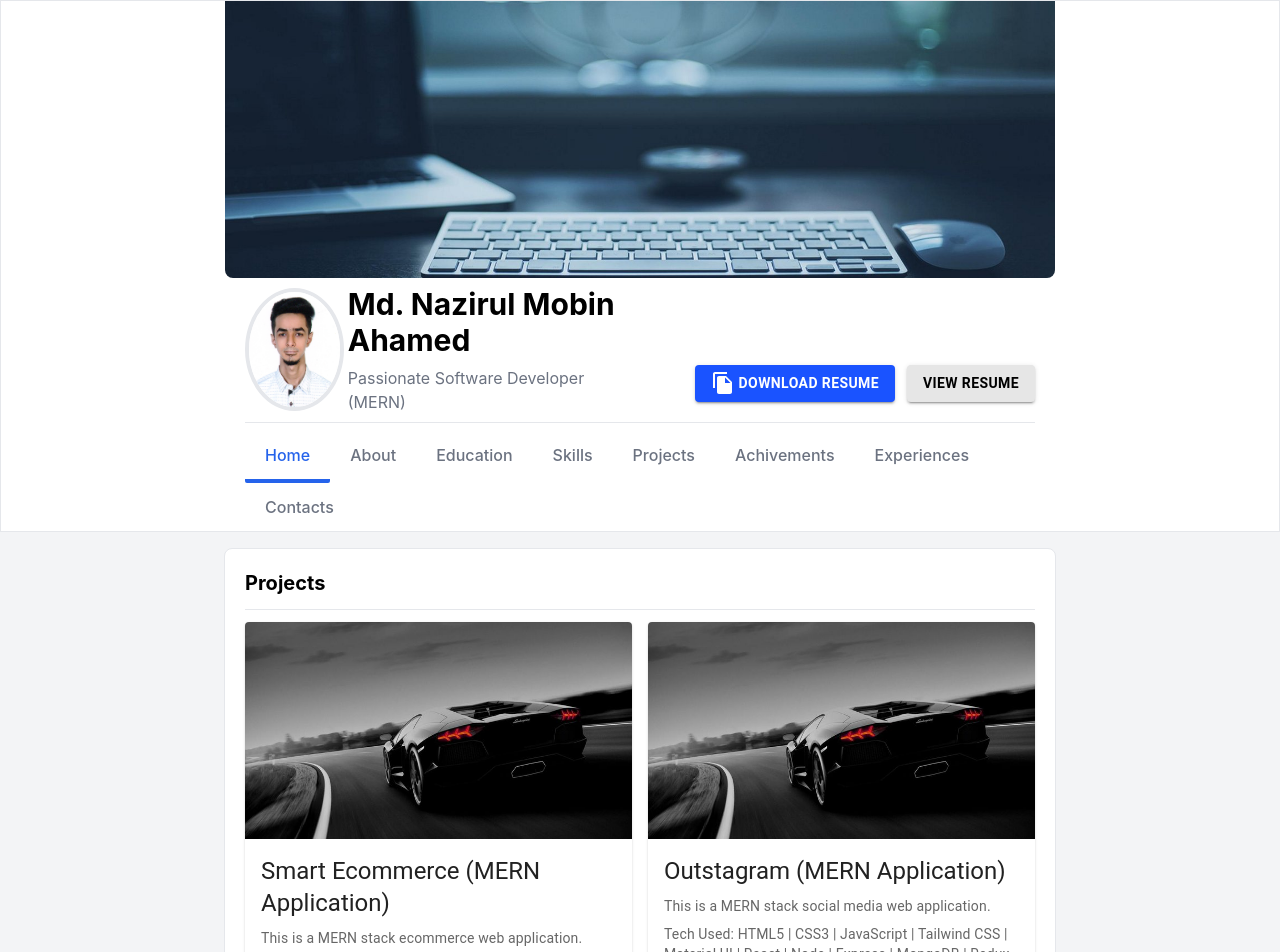
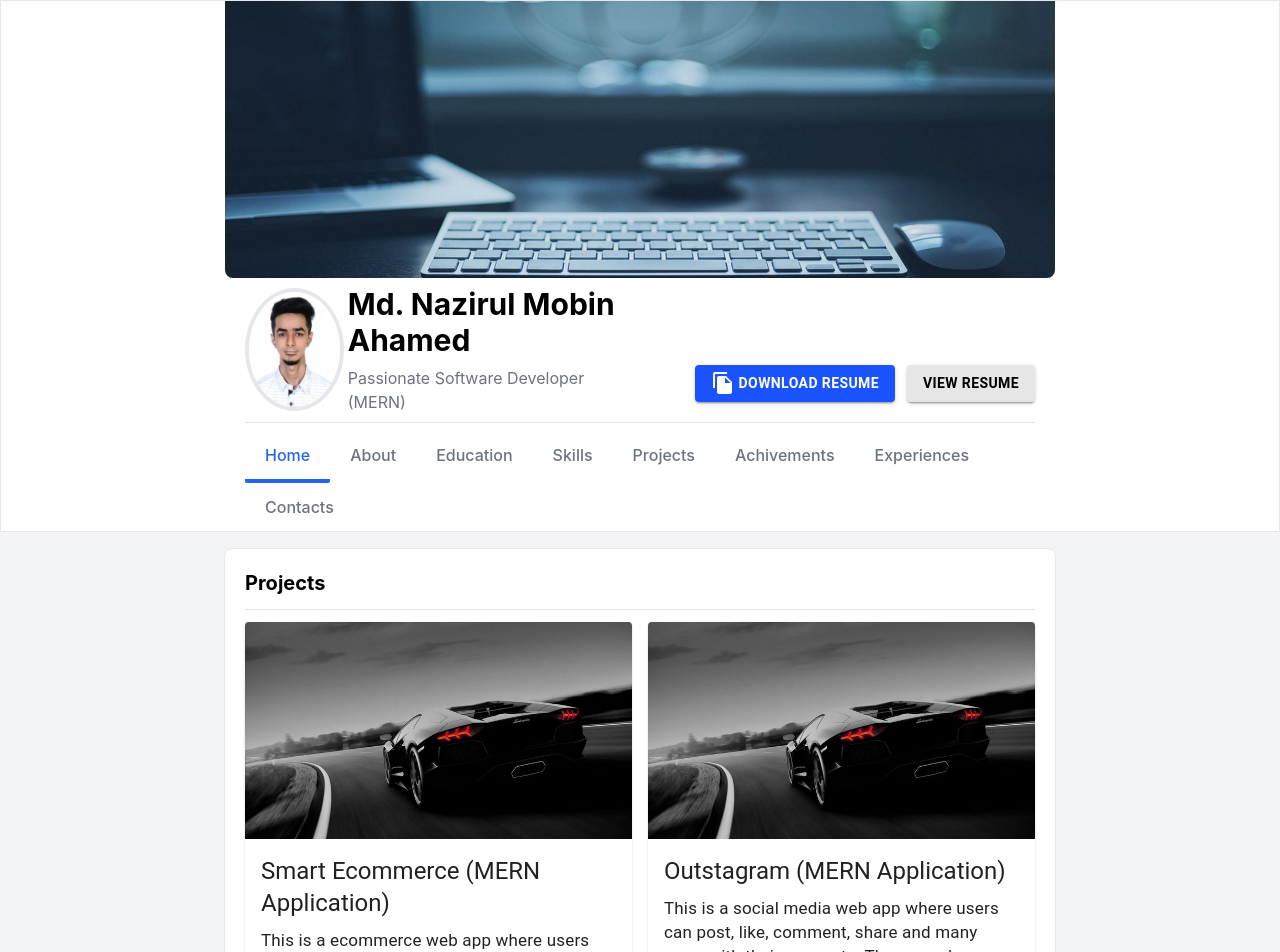
Before and after one commit to AntoAhamed/Updated-Portfolio, a React (Create React App) app: page /projects in a window 1280 px wide. Shown: the top 952 px of the page. Built offline with nearby package versions, Linux system fonts and the light colour scheme.

Commit message:
project details added

```diff
--- a/src/components/projects/ProjectCard.jsx
+++ b/src/components/projects/ProjectCard.jsx
@@ -23,7 +23,7 @@ export default function ProjectCard(props) {
           <Typography gutterBottom variant="h5" component="div">
             {project.title}
           </Typography>
-          <Typography variant="body2" sx={{ color: 'text.secondary' }}>
+          <Typography variant="body2" sx={{ fontSize: '17px' }}>
             {project.description}
           </Typography>
           <Typography variant="body2" sx={{ marginTop: '8px', color: 'text.secondary' }}>
--- a/src/components/projects/Projects.jsx
+++ b/src/components/projects/Projects.jsx
@@ -6,7 +6,7 @@ function Projects() {
     {
       image: "",
       title: "Smart Ecommerce (MERN Application)",
-      description: "This is a MERN stack ecommerce web application.",
+      description: "This is a ecommerce web app where users can buy filter and order products by creating accounts. They can also give ratings to products and manage their orders. It also contains an admin panel with dashboard to maintain the whole system.",
       tech_used: "Tech Used: HTML5 | CSS3 | JavaScript | Tailwind CSS | Material UI | React | Node | Express | MongoDB | Redux Toolkit | JWT Auth | Express Validator | Axios | RESTful API",
       live_url: "https://smart-ecommerce-2025.vercel.app",
       source_code_url: "https://github.com/AntoAhamed/Ecommerce",
@@ -14,7 +14,7 @@ function Projects() {
     {
       image: "",
       title: "Outstagram (MERN Application)",
-      description: "This is a MERN stack social media web application.",
+      description: "This is a social media web app where users can post, like, comment, share and many more with their accounts. They can also follow and unfollow others to manage their own newsfeeds.",
       tech_used: "Tech Used: HTML5 | CSS3 | JavaScript | Tailwind CSS | Material UI | React | Node | Express | MongoDB | Redux Toolkit | JWT Auth | Express Validator | Axios | RESTful API",
       live_url: "https://outstagram-socialmedia.vercel.app",
       source_code_url: "https://github.com/AntoAhamed/socialmedia",
```
